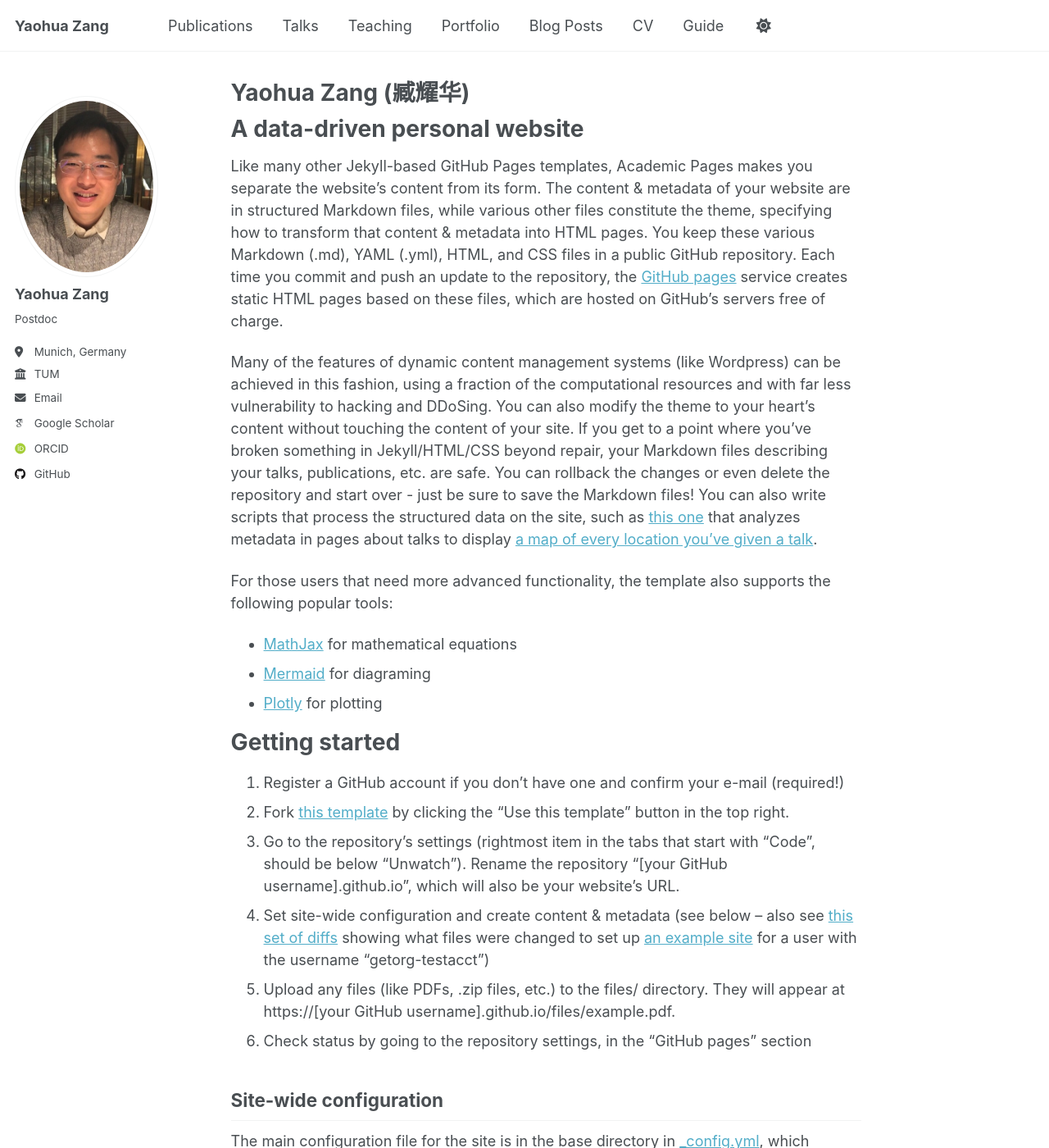
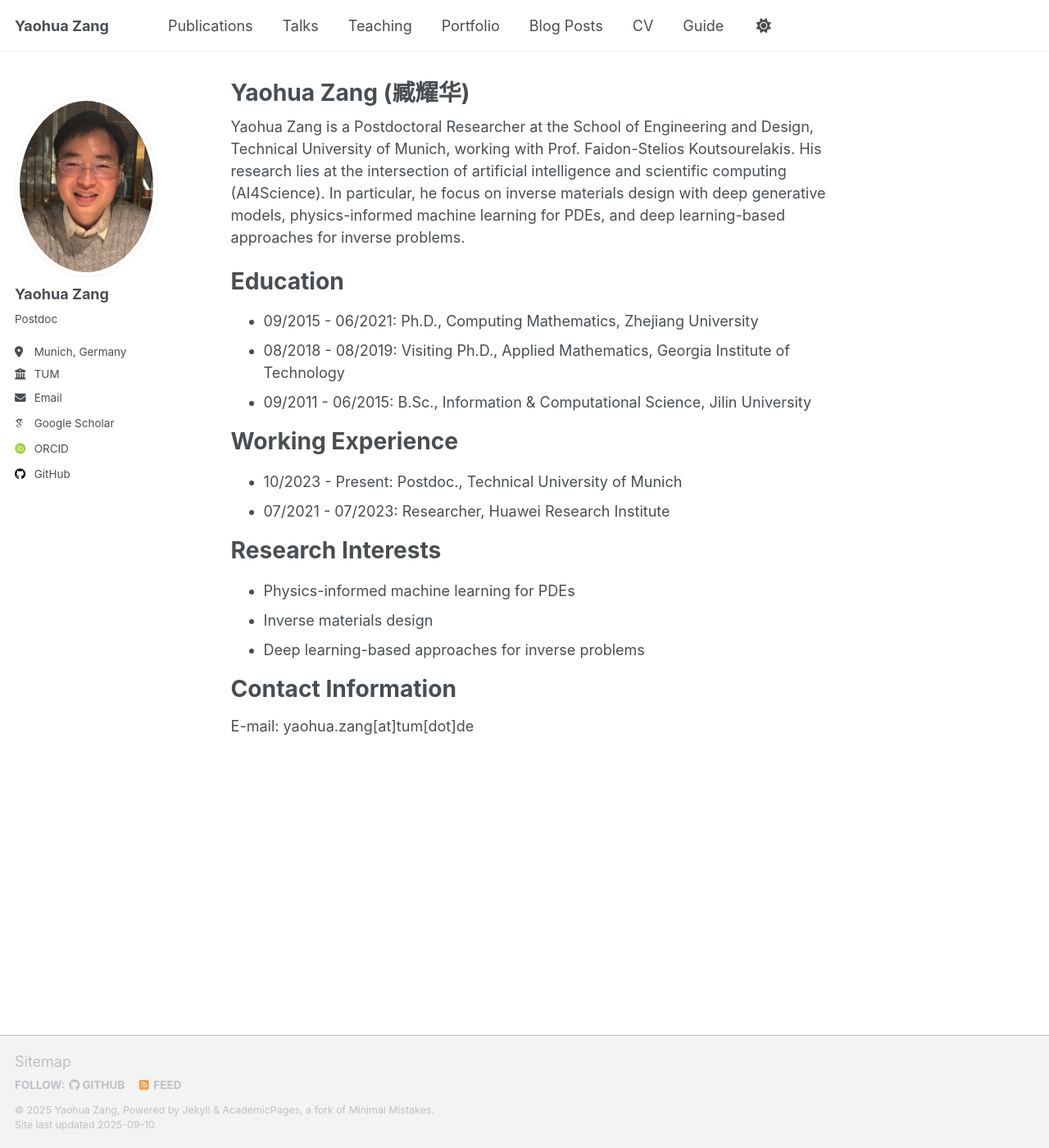
Before and after one commit to yaohua32/yaohua32.github.io, a Jekyll site: the page built from _pages/about.md, in a window 1280 px wide and 1400 px high. Shown: the whole window at 82% size. Built offline with Jekyll 4.4.1, drawn with Linux system fonts in a browser that asks for light colours; some web fonts are replaced; a script that is not in the unit is left out; some of the changed text lies outside the part shown.

Commit message:
Update about.md

```diff
--- a/_pages/about.md
+++ b/_pages/about.md
@@ -6,47 +6,27 @@ redirect_from:
   - /about/
   - /about.html
 ---
+Yaohua Zang is a Postdoctoral Researcher at the School of Engineering and Design, Technical University of Munich, working with Prof. Faidon-Stelios Koutsourelakis. His research lies at the intersection of artificial intelligence and scientific computing (AI4Science). In particular, he focus on inverse materials design with deep generative models, physics-informed machine learning for PDEs, and deep learning-based approaches for inverse problems.
 
-A data-driven personal website
+Education
 ======
-Like many other Jekyll-based GitHub Pages templates, Academic Pages makes you separate the website's content from its form. The content & metadata of your website are in structured Markdown files, while various other files constitute the theme, specifying how to transform that content & metadata into HTML pages. You keep these various Markdown (.md), YAML (.yml), HTML, and CSS files in a public GitHub repository. Each time you commit and push an update to the repository, the [GitHub pages](https://pages.github.com/) service creates static HTML pages based on these files, which are hosted on GitHub's servers free of charge.
+- 09/2015 - 06/2021: Ph.D., Computing Mathematics, Zhejiang University
+- 08/2018 - 08/2019: Visiting Ph.D., Applied Mathematics, Georgia Institute of Technology
+- 09/2011 - 06/2015: B.Sc., Information & Computational Science, Jilin University
 
-Many of the features of dynamic content management systems (like Wordpress) can be achieved in this fashion, using a fraction of the computational resources and with far less vulnerability to hacking and DDoSing. You can also modify the theme to your heart's content without touching the content of your site. If you get to a point where you've broken something in Jekyll/HTML/CSS beyond repair, your Markdown files describing your talks, publications, etc. are safe. You can rollback the changes or even delete the repository and start over - just be sure to save the Markdown files! You can also write scripts that process the structured data on the site, such as [this one](https://github.com/academicpages/academicpages.github.io/blob/master/talkmap.ipynb) that analyzes metadata in pages about talks to display [a map of every location you've given a talk](https://academicpages.github.io/talkmap.html).
+Working Experience
+======
+- 10/2023 - Present: Postdoc., Technical University of Munich
+- 07/2021 - 07/2023: Researcher, Huawei Research Institute
 
-For those users that need more advanced functionality, the template also supports the following popular tools:
-- [MathJax](https://www.mathjax.org/) for mathematical equations
-- [Mermaid](https://mermaid.js.org/) for diagraming
-- [Plotly](https://plotly.com/javascript/) for plotting
 
-Getting started
+Research Interests
 ======
-1. Register a GitHub account if you don't have one and confirm your e-mail (required!)
-2. Fork [this template](https://github.com/academicpages/academicpages.github.io) by clicking the "Use this template" button in the top right.
-3. Go to the repository's settings (rightmost item in the tabs that start with "Code", should be below "Unwatch"). Rename the repository "[your GitHub username].github.io", which will also be your website's URL.
-4. Set site-wide configuration and create content & metadata (see below -- also see [this set of diffs](http://archive.is/3TPas) showing what files were changed to set up [an example site](https://getorg-testacct.github.io) for a user with the username "getorg-testacct")
-5. Upload any files (like PDFs, .zip files, etc.) to the files/ directory. They will appear at https://[your GitHub username].github.io/files/example.pdf.
-6. Check status by going to the repository settings, in the "GitHub pages" section
+- Physics-informed machine learning for PDEs
+- Inverse materials design
+- Deep learning-based approaches for inverse problems
 
-Site-wide configuration
-------
-The main configuration file for the site is in the base directory in [_config.yml](https://github.com/academicpages/academicpages.github.io/blob/master/_config.yml), which defines the content in the sidebars and other site-wide features. You will need to replace the default variables with ones about yourself and your site's github repository. The configuration file for the top menu is in [_data/navigation.yml](https://github.com/academicpages/academicpages.github.io/blob/master/_data/navigation.yml). For example, if you don't have a portfolio or blog posts, you can remove those items from that navigation.yml file to remove them from the header.
 
-Create content & metadata
-------
-For site content, there is one Markdown file for each type of content, which are stored in directories like _publications, _talks, _posts, _teaching, or _pages. For example, each talk is a Markdown file in the [_talks directory](https://github.com/academicpages/academicpages.github.io/tree/master/_talks). At the top of each Markdown file is structured data in YAML about the talk, which the theme will parse to do lots of cool stuff. The same structured data about a talk is used to generate the list of talks on the [Talks page](https://academicpages.github.io/talks), each [individual page](https://academicpages.github.io/talks/2012-03-01-talk-1) for specific talks, the talks section for the [CV page](https://academicpages.github.io/cv), and the [map of places you've given a talk](https://academicpages.github.io/talkmap.html) (if you run this [python file](https://github.com/academicpages/academicpages.github.io/blob/master/talkmap.py) or [Jupyter notebook](https://github.com/academicpages/academicpages.github.io/blob/master/talkmap.ipynb), which creates the HTML for the map based on the contents of the _talks directory).
-
-**Markdown generator**
-
-The repository includes [a set of Jupyter notebooks](https://github.com/academicpages/academicpages.github.io/tree/master/markdown_generator
-) that converts a CSV containing structured data about talks or presentations into individual Markdown files that will be properly formatted for the Academic Pages template. The sample CSVs in that directory are the ones I used to create my own personal website at stuartgeiger.com. My usual workflow is that I keep a spreadsheet of my publications and talks, then run the code in these notebooks to generate the Markdown files, then commit and push them to the GitHub repository.
-
-How to edit your site's GitHub repository
-------
-Many people use a git client to create files on their local computer and then push them to GitHub's servers. If you are not familiar with git, you can directly edit these configuration and Markdown files directly in the github.com interface. Navigate to a file (like [this one](https://github.com/academicpages/academicpages.github.io/blob/master/_talks/2012-03-01-talk-1.md) and click the pencil icon in the top right of the content preview (to the right of the "Raw | Blame | History" buttons). You can delete a file by clicking the trashcan icon to the right of the pencil icon. You can also create new files or upload files by navigating to a directory and clicking the "Create new file" or "Upload files" buttons.
-
-Example: editing a Markdown file for a talk
-![Editing a Markdown file for a talk](/images/editing-talk.png)
-
-For more info
-------
-More info about configuring Academic Pages can be found in [the guide](https://academicpages.github.io/markdown/), the [growing wiki](https://github.com/academicpages/academicpages.github.io/wiki), and you can always [ask a question on GitHub](https://github.com/academicpages/academicpages.github.io/discussions). The [guides for the Minimal Mistakes theme](https://mmistakes.github.io/minimal-mistakes/docs/configuration/) (which this theme was forked from) might also be helpful.
+Contact Information
+======
+E-mail: yaohua.zang[at]tum[dot]de
```
